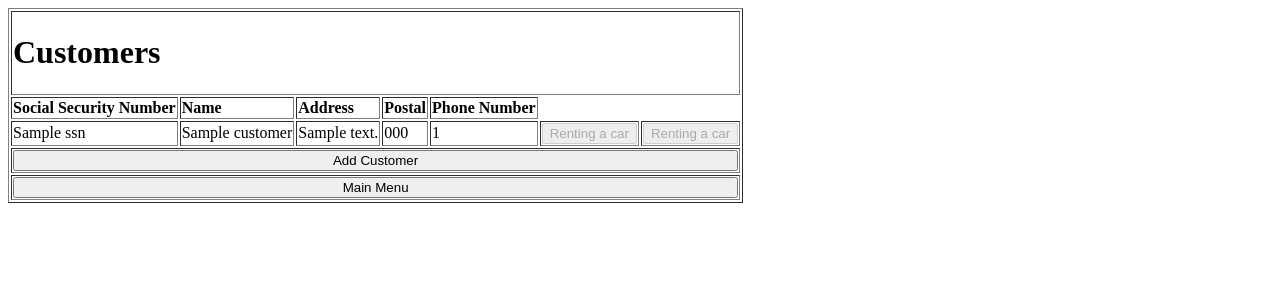
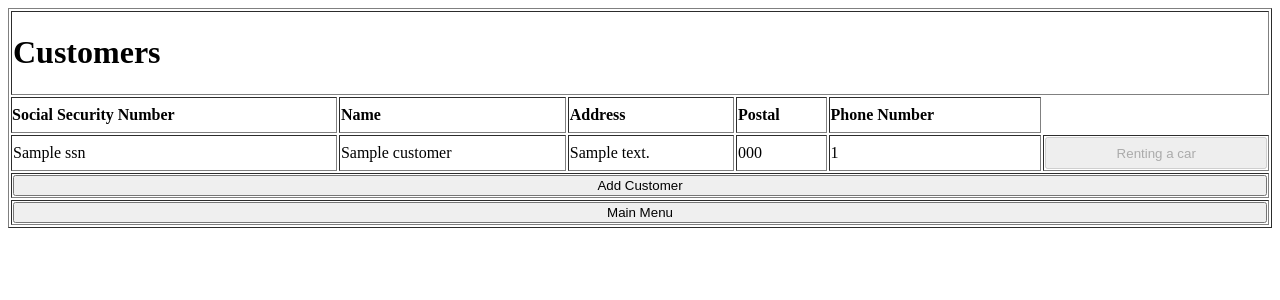
Before and after one commit to chas-academy/u05-car-rental-andreasnyh, a PHP site: template src/views/CustomersView.twig in a window 1280 px wide. Shown: the top 300 px of the page. Run offline with PHP 8.4, Linux system fonts and the light colour scheme; the template is opened without the code that fills it: most values are stand-ins (such as "Sample title", 1, 10 or a date in 2020); some libraries are stand-ins or nearby versions.

Commit message:
comments on customers

```diff
--- a/src/views/CustomersView.twig
+++ b/src/views/CustomersView.twig
@@ -12,13 +12,13 @@
     </head>
     <body>
 
-    <table border="1px">
+    <table border="1px" width="100%">
         <tr>
             <td colspan="100%"><h1>Customers</h1></td>
         </tr>
 
         <tr>
-            <td colspan=""><strong>Social Security Number</strong></td>
+            <td style="padding: .5em 0" colspan=""><strong>Social Security Number</strong></td>
             <td colspan=""><strong>Name</strong></td>
             <td colspan=""><strong>Address</strong></td>
             <td colspan=""><strong>Postal</strong></td>
@@ -37,26 +37,22 @@
             {% if not customer.renter %}
             <td colspan="1">
                 <form action="/editCustomer/{{customer.SSN}}/{{customer.customerName|raw}}/{{customer.address}}/{{customer.postalAddress}}/{{customer.phoneNumber}}" method="post">
-                    <input type="submit" style="width:100%" value="Edit">
+                    <input type="submit" style="width:100%; padding: .5em 2em" value="Edit">
                 </form>
             </td>
             <td colspan="1">
                 <form action="/removeCustomer/{{customer.SSN}}/{{customer.customerName|raw}}" method="post"
                       onsubmit="return confirm('Are you sure you want to remove customer {{customer.customerName}}?')">
-                    <input type="submit" style="width:100%" value="Remove">
+                    <input type="submit" style="width:100%; padding: .5em 1em" value="Remove">
                 </form>
             </td>
             {% else %}
-                <td colspan="1">
-                    <form action="/editCustomer" method="post">
-                        <input type="submit" style="width:100%" value="Renting a car" DISABLED>
+                <td colspan="2">
+                    <form>
+                        <input type="submit" style="width:100%; padding: .5em 1em" value="Renting a car" DISABLED>
                     </form>
                 </td>
-                <td colspan="1">
-                    <form action="/removeCustomer" method="post">
-                        <input type="submit" style="width:100%" value="Renting a car" DISABLED>
-                    </form>
-                </td>
+
             {% endif %}
         {% endfor %}
 
```
Also changed, not shown: src/controllers/CustomersController.php (+9 -18 lines), src/models/CustomersModel.php (+18 -14 lines).
